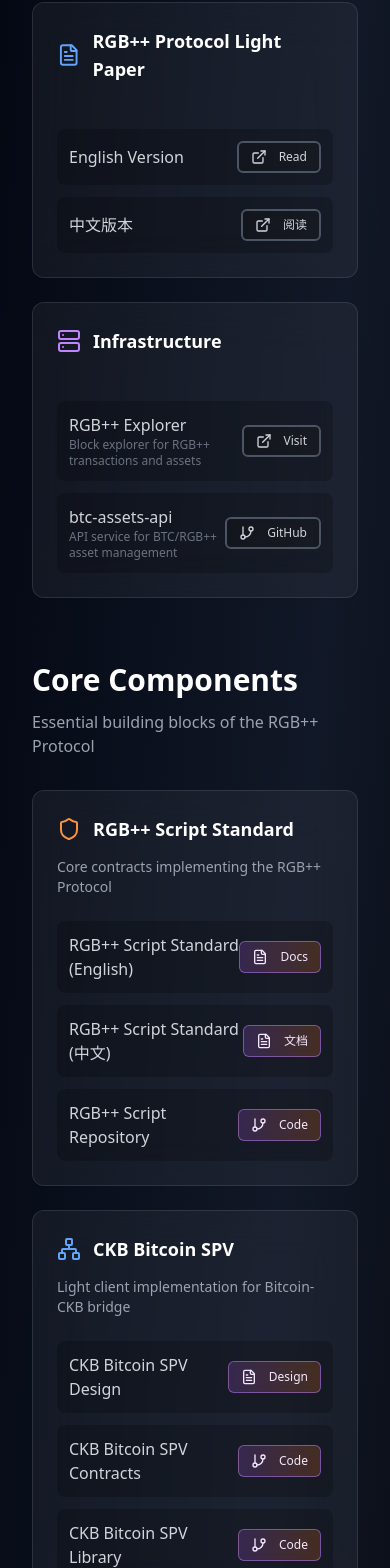
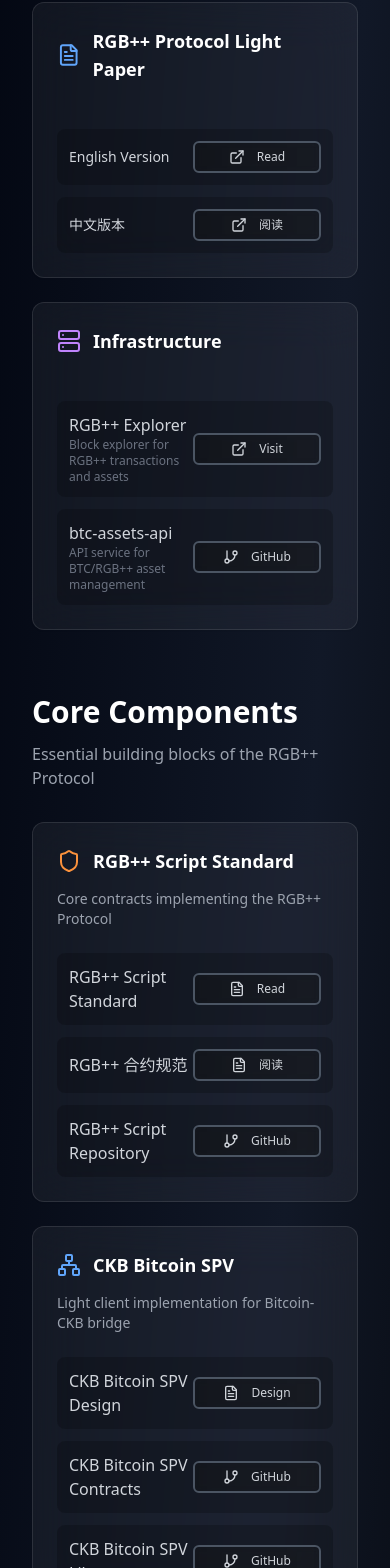
Before and after one commit to RGBPlusPlus/rgbpp-website, a Next.js app: page /docs/resources in a window 390 px wide. Shown: the part 395-1963 px from the top of the page. Built offline with nearby package versions, Linux system fonts and the light colour scheme.

Commit message:
feat: unify Resources page button styles and optimize mobile layout

```diff
--- a/app/docs/components/page.tsx
+++ b/app/docs/components/page.tsx
@@ -301,7 +301,7 @@
                     <Button variant="cyber" effect="shimmer" className="w-full" asChild>
                       <a href="https://github.com/RGBPlusPlus/RGBPlusPlus-design/blob/main/docs/lockscript-design-prd-cn.md" target="_blank" rel="noopener noreferrer">
                         <ExternalLink className="h-4 w-4 mr-2" />
-                        RGB++ Script Standard (中文)
+                        RGB++ 合约规范
                       </a>
                     </Button>
                   </div>
--- a/app/docs/resources/page.tsx
+++ b/app/docs/resources/page.tsx
@@ -32,8 +32,8 @@
               </CardHeader>
               <CardContent className="space-y-3">
                 <div className="flex items-center justify-between p-3 bg-black/20 rounded-lg hover:bg-black/30 transition-colors">
-                  <span className="text-gray-300">English Version</span>
-                  <Button size="sm" variant="outline" className="border-gray-600 text-gray-300 hover:bg-white/10" asChild>
+                  <span className="text-gray-300 text-sm sm:text-base">English Version</span>
+                  <Button size="sm" variant="outline" className="border-gray-600 text-gray-300 hover:bg-white/10 w-32 sm:w-36 min-w-32 px-2 text-xs sm:text-sm flex-shrink-0 justify-center" asChild>
                     <a href="https://talk.nervos.org/t/rgb-protocol-light-paper-translation/7790" target="_blank" rel="noopener noreferrer">
                       <ExternalLink className="h-3 w-3 mr-1" />
                       Read
@@ -41,8 +41,8 @@
                   </Button>
                 </div>
                 <div className="flex items-center justify-between p-3 bg-black/20 rounded-lg hover:bg-black/30 transition-colors">
-                  <span className="text-gray-300">中文版本</span>
-                  <Button size="sm" variant="outline" className="border-gray-600 text-gray-300 hover:bg-white/10" asChild>
+                  <span className="text-gray-300 text-sm sm:text-base">中文版本</span>
+                  <Button size="sm" variant="outline" className="border-gray-600 text-gray-300 hover:bg-white/10 w-32 sm:w-36 min-w-32 px-2 text-xs sm:text-sm flex-shrink-0 justify-center" asChild>
                     <a href="https://talk.nervos.org/t/rgb-protocol-light-paper/7733" target="_blank" rel="noopener noreferrer">
                       <ExternalLink className="h-3 w-3 mr-1" />
                       阅读
@@ -65,7 +65,7 @@
                     <div className="text-gray-300 font-medium">RGB++ Explorer</div>
                     <div className="text-xs text-gray-500">Block explorer for RGB++ transactions and assets</div>
                   </div>
-                  <Button size="sm" variant="outline" className="border-gray-600 text-gray-300 hover:bg-white/10" asChild>
+                  <Button size="sm" variant="outline" className="border-gray-600 text-gray-300 hover:bg-white/10 w-32 sm:w-36 min-w-32 px-2 text-xs sm:text-sm flex-shrink-0 justify-center" asChild>
                     <a href="https://explorer.rgbpp.io/" target="_blank" rel="noopener noreferrer">
                       <ExternalLink className="h-3 w-3 mr-1" />
                       Visit
@@ -77,7 +77,7 @@
                     <div className="text-gray-300 font-medium">btc-assets-api</div>
                     <div className="text-xs text-gray-500">API service for BTC/RGB++ asset management</div>
                   </div>
-                  <Button size="sm" variant="outline" className="border-gray-600 text-gray-300 hover:bg-white/10" asChild>
+                  <Button size="sm" variant="outline" className="border-gray-600 text-gray-300 hover:bg-white/10 w-32 sm:w-36 min-w-32 px-2 text-xs sm:text-sm flex-shrink-0 justify-center" asChild>
                     <a href="https://github.com/RGBPlusPlus/btc-assets-api" target="_blank" rel="noopener noreferrer">
                       <GitBranch className="h-3 w-3 mr-1" />
                       GitHub
@@ -109,29 +109,29 @@
               </CardHeader>
               <CardContent className="space-y-3">
                 <div className="flex items-center justify-between p-3 bg-black/20 rounded-lg hover:bg-black/30 transition-colors">
-                  <span className="text-gray-300">RGB++ Script Standard (English)</span>
-                  <Button size="sm" variant="cyber" effect="shimmer" asChild>
+                  <span className="text-gray-300">RGB++ Script Standard</span>
+                  <Button size="sm" variant="outline" className="border-gray-600 text-gray-300 hover:bg-white/10 w-32 sm:w-36 min-w-32 px-2 text-xs sm:text-sm flex-shrink-0 justify-center" asChild>
                     <a href="https://github.com/RGBPlusPlus/RGBPlusPlus-design/blob/main/docs/lockscript-design-prd-en.md" target="_blank" rel="noopener noreferrer">
                       <FileText className="h-3 w-3 mr-1" />
-                      Docs
+                      Read
                     </a>
                   </Button>
                 </div>
                 <div className="flex items-center justify-between p-3 bg-black/20 rounded-lg hover:bg-black/30 transition-colors">
-                  <span className="text-gray-300">RGB++ Script Standard (中文)</span>
-                  <Button size="sm" variant="cyber" effect="shimmer" asChild>
+                  <span className="text-gray-300">RGB++ 合约规范</span>
+                  <Button size="sm" variant="outline" className="border-gray-600 text-gray-300 hover:bg-white/10 w-32 sm:w-36 min-w-32 px-2 text-xs sm:text-sm flex-shrink-0 justify-center" asChild>
                     <a href="https://github.com/RGBPlusPlus/RGBPlusPlus-design/blob/main/docs/lockscript-design-prd-cn.md" target="_blank" rel="noopener noreferrer">
                       <FileText className="h-3 w-3 mr-1" />
-                      文档
+                      阅读
                     </a>
                   </Button>
                 </div>
                 <div className="flex items-center justify-between p-3 bg-black/20 rounded-lg hover:bg-black/30 transition-colors">
                   <span className="text-gray-300">RGB++ Script Repository</span>
-                  <Button size="sm" variant="cyber" effect="shimmer" asChild>
+                  <Button size="sm" variant="outline" className="border-gray-600 text-gray-300 hover:bg-white/10 w-32 sm:w-36 min-w-32 px-2 text-xs sm:text-sm flex-shrink-0 justify-center" asChild>
                     <a href="https://github.com/RGBPlusPlus/rgbpp" target="_blank" rel="noopener noreferrer">
                       <GitBranch className="h-3 w-3 mr-1" />
-                      Code
+                      GitHub
                     </a>
                   </Button>
                 </div>
@@ -151,7 +151,7 @@
               <CardContent className="space-y-3">
                 <div className="flex items-center justify-between p-3 bg-black/20 rounded-lg hover:bg-black/30 transition-colors">
                   <span className="text-gray-300">CKB Bitcoin SPV Design</span>
-                  <Button size="sm" variant="cyber" effect="shimmer" asChild>
+                  <Button size="sm" variant="outline" className="border-gray-600 text-gray-300 hover:bg-white/10 w-32 sm:w-36 min-w-32 px-2 text-xs sm:text-sm flex-shrink-0 justify-center" asChild>
                     <a href="https://github.com/RGBPlusPlus/ckb-bitcoin-spv/blob/master/docs/Design.md" target="_blank" rel="noopener noreferrer">
                       <FileText className="h-3 w-3 mr-1" />
                       Design
@@ -160,28 +160,28 @@
                 </div>
                 <div className="flex items-center justify-between p-3 bg-black/20 rounded-lg hover:bg-black/30 transition-colors">
                   <span className="text-gray-300">CKB Bitcoin SPV Contracts</span>
-                  <Button size="sm" variant="cyber" effect="shimmer" asChild>
+                  <Button size="sm" variant="outline" className="border-gray-600 text-gray-300 hover:bg-white/10 w-32 sm:w-36 min-w-32 px-2 text-xs sm:text-sm flex-shrink-0 justify-center" asChild>
                     <a href="https://github.com/RGBPlusPlus/ckb-bitcoin-spv-contracts" target="_blank" rel="noopener noreferrer">
                       <GitBranch className="h-3 w-3 mr-1" />
-                      Code
+                      GitHub
                     </a>
                   </Button>
                 </div>
                 <div className="flex items-center justify-between p-3 bg-black/20 rounded-lg hover:bg-black/30 transition-colors">
                   <span className="text-gray-300">CKB Bitcoin SPV Library</span>
-                  <Button size="sm" variant="cyber" effect="shimmer" asChild>
+                  <Button size="sm" variant="outline" className="border-gray-600 text-gray-300 hover:bg-white/10 w-32 sm:w-36 min-w-32 px-2 text-xs sm:text-sm flex-shrink-0 justify-center" asChild>
                     <a href="https://github.com/RGBPlusPlus/ckb-bitcoin-spv" target="_blank" rel="noopener noreferrer">
                       <GitBranch className="h-3 w-3 mr-1" />
-                      Code
+                      GitHub
                     </a>
                   </Button>
                 </div>
                 <div className="flex items-center justify-between p-3 bg-black/20 rounded-lg hover:bg-black/30 transition-colors">
                   <span className="text-gray-300">CKB Bitcoin SPV Service</span>
-                  <Button size="sm" variant="cyber" effect="shimmer" asChild>
+                  <Button size="sm" variant="outline" className="border-gray-600 text-gray-300 hover:bg-white/10 w-32 sm:w-36 min-w-32 px-2 text-xs sm:text-sm flex-shrink-0 justify-center" asChild>
                     <a href="https://github.com/RGBPlusPlus/ckb-bitcoin-spv-service" target="_blank" rel="noopener noreferrer">
                       <GitBranch className="h-3 w-3 mr-1" />
-                      Code
+                      GitHub
                     </a>
                   </Button>
                 </div>
@@ -209,11 +209,11 @@
             </CardHeader>
             <CardContent className="space-y-3">
               <div className="flex items-center justify-between p-3 bg-black/20 rounded-lg hover:bg-black/30 transition-colors">
-                <div className="flex items-center">
-                  <span className="text-gray-300">RGB++ SDK (Primary SDK)</span>
-                  <Badge variant="outline" className="text-xs ml-2 border-green-500/30 text-green-400">Recommended</Badge>
+                <div className="flex flex-col sm:flex-row sm:items-center min-w-0">
+                  <span className="text-gray-300 text-sm sm:text-base">RGB++ SDK (Primary SDK)</span>
+                  <Badge variant="outline" className="text-xs mt-1 sm:mt-0 sm:ml-2 self-start sm:self-auto border-green-500/30 text-green-400 whitespace-nowrap">Recommended</Badge>
                 </div>
-                <Button size="sm" variant="cyber" effect="shimmer" asChild>
+                <Button size="sm" variant="outline" className="border-gray-600 text-gray-300 hover:bg-white/10 w-32 sm:w-36 min-w-32 px-2 text-xs sm:text-sm flex-shrink-0 justify-center" asChild>
                   <a href="https://github.com/ckb-devrel/ccc/tree/rgbpp-sdk" target="_blank" rel="noopener noreferrer">
                     <GitBranch className="h-3 w-3 mr-1" />
                     TypeScript
@@ -221,8 +221,10 @@
                 </Button>
               </div>
               <div className="flex items-center justify-between p-3 bg-black/20 rounded-lg hover:bg-black/30 transition-colors">
-                <span className="text-gray-300">RGB++ SDK (Legacy SDK)</span>
-                <Button size="sm" variant="cyber" effect="shimmer" asChild>
+                <div className="flex flex-col sm:flex-row sm:items-center min-w-0">
+                  <span className="text-gray-300 text-sm sm:text-base">RGB++ SDK (Legacy SDK)</span>
+                </div>
+                <Button size="sm" variant="outline" className="border-gray-600 text-gray-300 hover:bg-white/10 w-32 sm:w-36 min-w-32 px-2 text-xs sm:text-sm flex-shrink-0 justify-center" asChild>
                   <a href="https://github.com/RGBPlusPlus/rgbpp-sdk" target="_blank" rel="noopener noreferrer">
                     <GitBranch className="h-3 w-3 mr-1" />
                     TypeScript
@@ -254,9 +256,9 @@
               <div className="flex items-center justify-between p-3 bg-black/20 rounded-lg hover:bg-black/30 transition-colors">
                 <div>
                   <div className="text-gray-300 text-sm">从 RGB 到 RGB++</div>
-                  <div className="text-xs text-gray-500">CKB如何赋能比特币生态资产协议</div>
+                  <div className="text-xs text-gray-500">CKB 如何赋能比特币生态资产协议</div>
                 </div>
-                <Button size="sm" variant="cyber" effect="shimmer" asChild>
+                <Button size="sm" variant="outline" className="border-gray-600 text-gray-300 hover:bg-white/10 w-32 sm:w-36 min-w-32 px-2 text-xs sm:text-sm flex-shrink-0 justify-center" asChild>
                   <a href="https://talk.nervos.org/t/rgb-rgb-ckb/7791/1" target="_blank" rel="noopener noreferrer">
                     <ExternalLink className="h-3 w-3 mr-1" />
                     阅读
```
